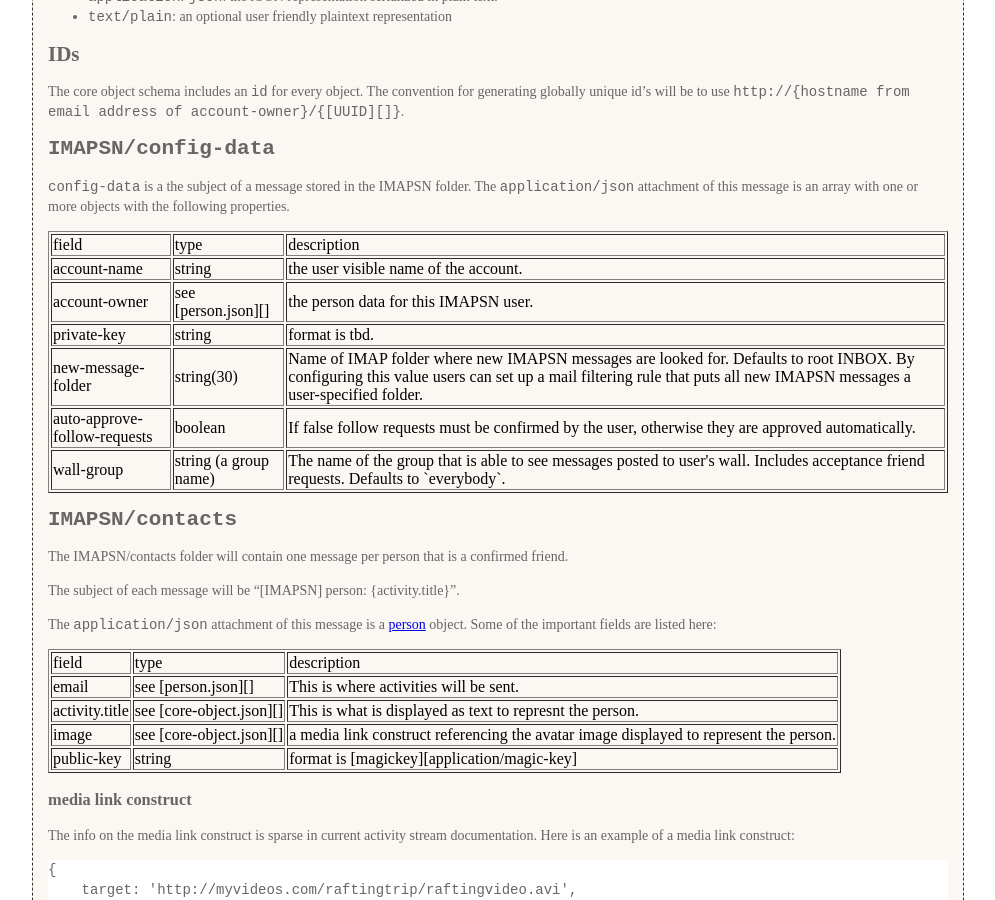
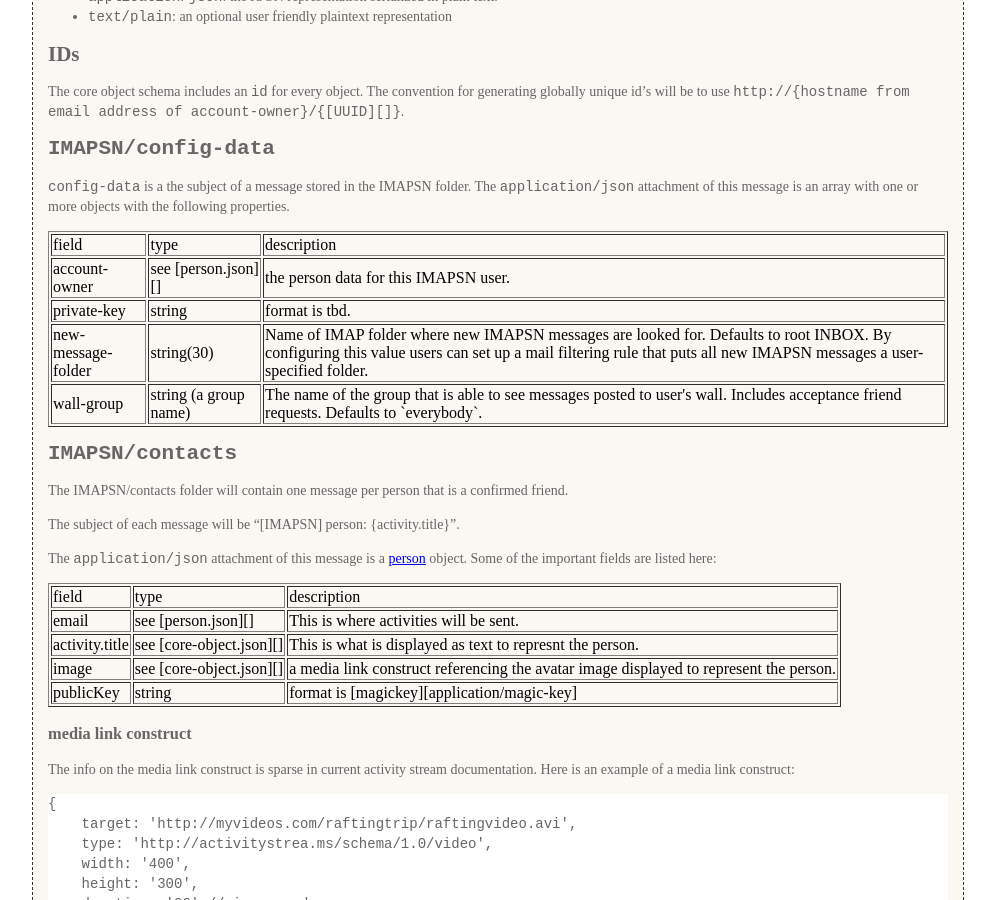
Before and after one commit to imapsn/imapsn.github.com, a Jekyll site: the page built from _posts/2010-09-21-imapsn-client.markdown, in a window 1280 px wide and 900 px high, scrolled down 6263 px. Shown: the whole window, without its empty margins (142-1137 px from the left). Built offline with Jekyll 4.4.1, drawn with Linux system fonts in a browser that asks for light colours.

Commit message:
spec edits and java impl

```diff
--- a/_posts/2010-09-21-imapsn-client.markdown
+++ b/_posts/2010-09-21-imapsn-client.markdown
@@ -465,9 +465,6 @@ with one or more objects with the following properties.
    <tr><td> field </td>
        <td> type </td>
        <td> description </td></tr>
-   <tr><td> account-name </td>
-       <td> string </td>
-       <td> the user visible name of the account. </td></tr>
    <tr><td> account-owner </td>
        <td> see [person.json][] </td>
        <td> the person data for this IMAPSN user. </td></tr>
@@ -480,10 +477,6 @@ with one or more objects with the following properties.
             for. Defaults to root INBOX. By configuring this value users can set up a
             mail filtering rule that puts all new IMAPSN messages a
             user-specified folder.</td></tr>
-   <tr><td> auto-approve-follow-requests </td>
-       <td> boolean </td>
-       <td> If false follow requests must be confirmed by the user,
-            otherwise they are approved automatically. </td></tr>
    <tr><td> wall-group </td>
        <td> string (a group name) </td>
        <td> The name of the group that is able to see messages posted
@@ -517,7 +510,7 @@ here:
        <td> see [core-object.json][] </td>
        <td> a media link construct referencing the avatar image displayed
             to represent the person.</td></tr>
-   <tr><td> public-key </td>
+   <tr><td> publicKey </td>
        <td> string </td>
        <td> format is [magickey][application/magic-key]</td></tr>
 </table>
```
